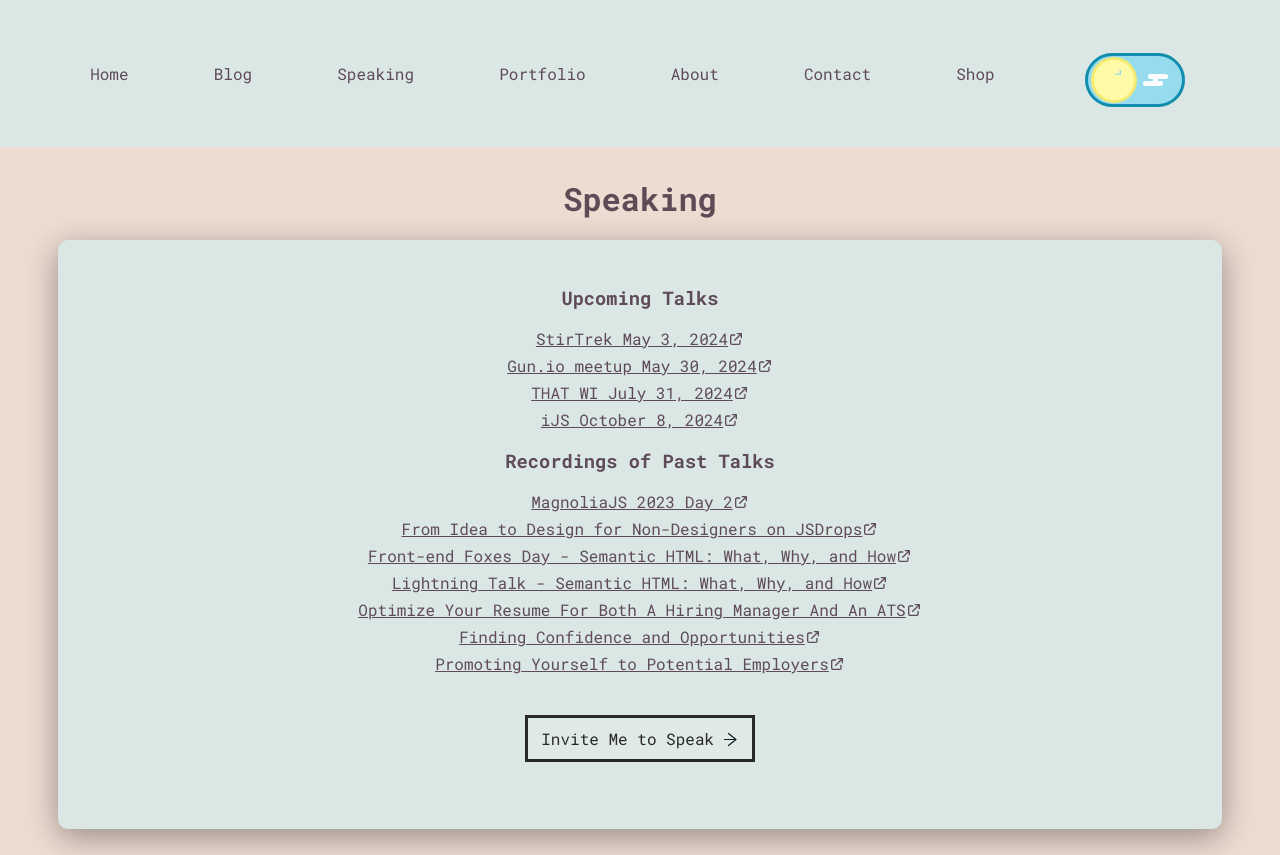
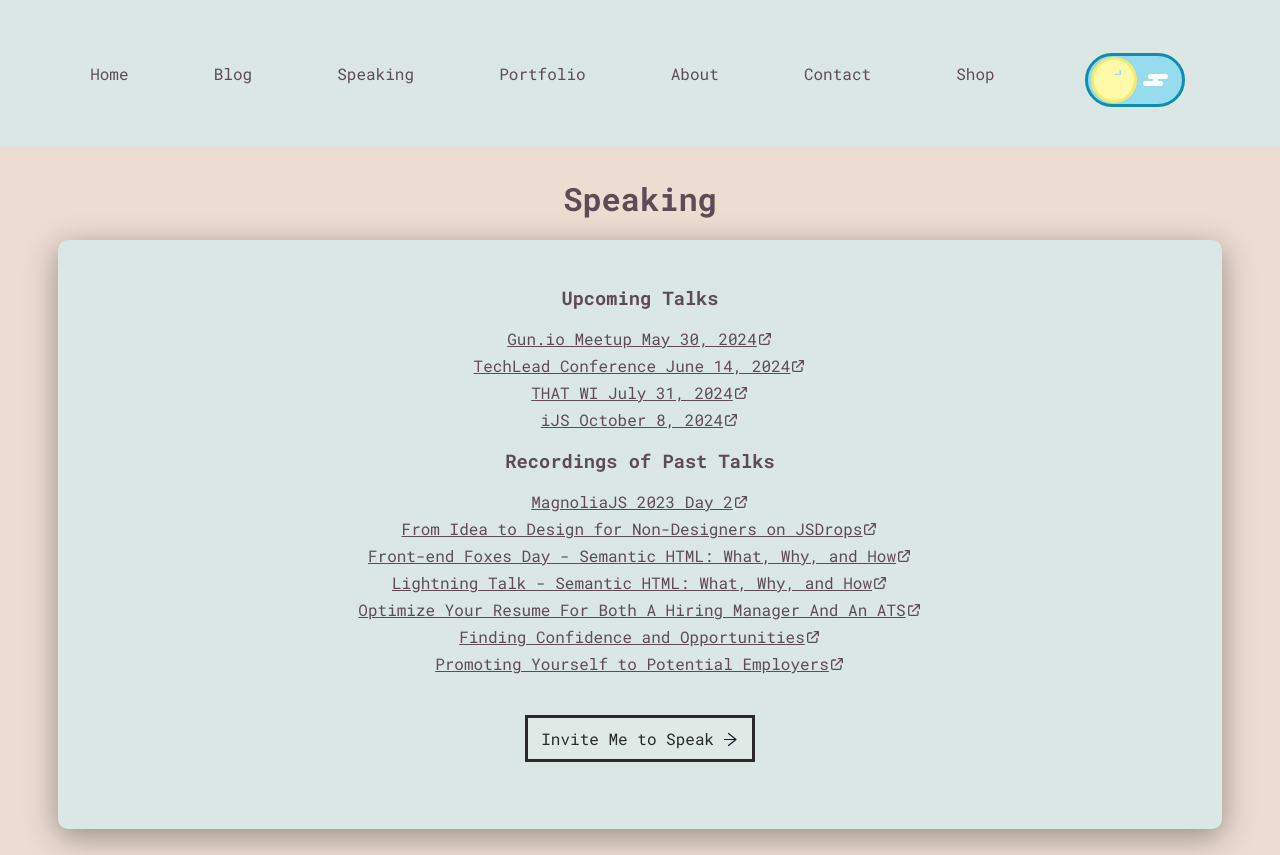
Before and after one commit to abbeyperini/Portfolio2.0, a React (Create React App) app in the folder portfolio/: page /speaking in a window 1280 px wide. Built offline with nearby package versions, Linux system fonts and the light colour scheme.

Commit message:
Update speaking

```diff
--- a/portfolio/src/components/Speaking.js
+++ b/portfolio/src/components/Speaking.js
@@ -12,8 +12,8 @@ function Speaking({home}) {
             <div className="talks secondary-container">
               <h3>Upcoming Talks</h3>
               <ul className="talk-list">
-                <li><a href="https://stirtrek.com/speakers/2024/Abbey-Perini.html" target="_blank" rel="noreferrer">StirTrek May 3, 2024</a><ExternalLink className="external-link" id="StirTrekLink" focusable="false"/></li>
-                <li><a href="https://www.meetup.com/gundotio/events/300660906" target="_blank" rel="noreferrer">Gun.io meetup May 30, 2024</a><ExternalLink className="external-link" id="GunMeetupLink" focusable="false"/></li>
+                <li><a href="https://www.meetup.com/gundotio/events/300660906" target="_blank" rel="noreferrer">Gun.io Meetup May 30, 2024</a><ExternalLink className="external-link" id="GunMeetupLink" focusable="false"/></li>
+                <li><a href="https://portal.gitnation.org/person/abbey_perini" traget="_blank" rel="noreferrer">TechLead Conference June 14, 2024<ExternalLink className="external-link" id="GunMeetupLink" focusable="false"/></a></li>
                 <li><a href="https://thatconference.com/activities/Kol7lX7IoKykdx4xv6jR" target="_blank" rel="noreferrer">THAT WI July 31, 2024</a><ExternalLink className="external-link" id="StirTrekLink" focusable="false"/></li>
                 <li><a href="https://javascript-conference.com/general-web-development/beginners-guide-http/" target="_blank" rel="noreferrer">iJS October 8, 2024</a><ExternalLink className="external-link" id="iJsLink" focusable="false"/></li>
               </ul>
```
